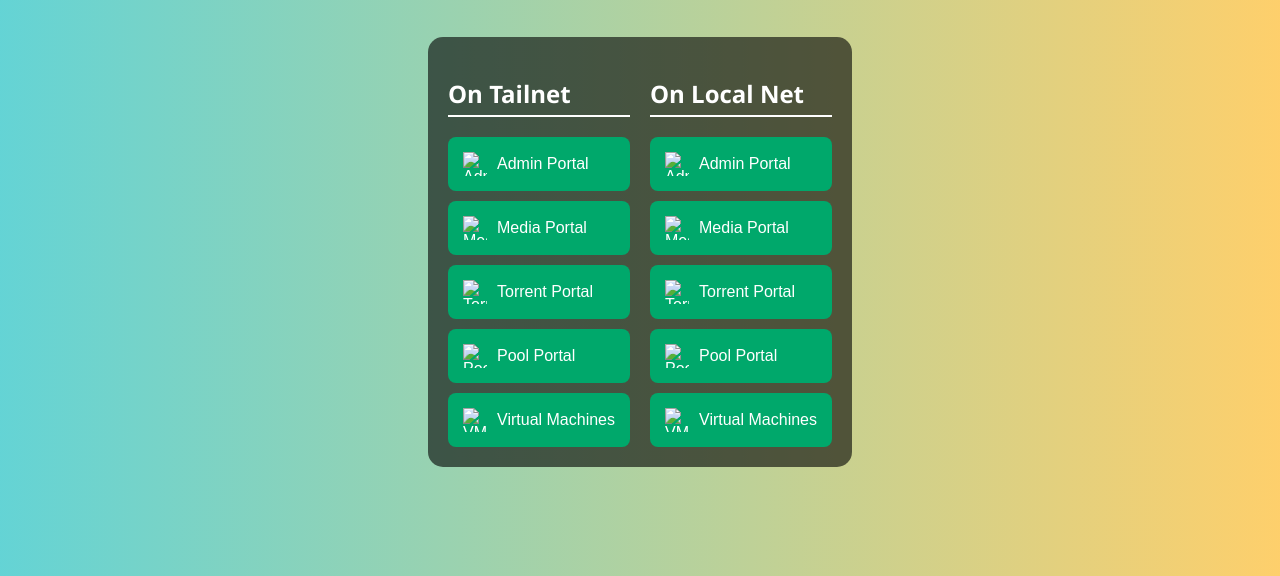
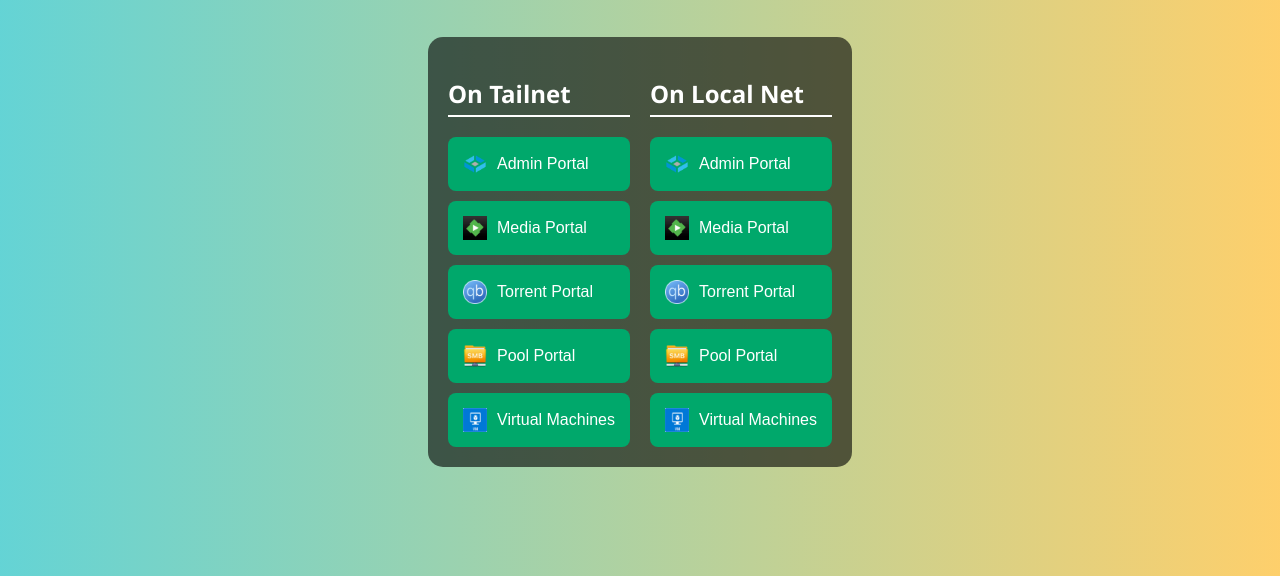
Before and after one commit to VishnuMatli/HanDiy, a plain HTML site: page index.html in a window 1280 px wide. Shown: the part 224-800 px from the top of the page. Drawn offline with Linux system fonts and the light colour scheme; the site is published under a folder, as on GitHub Pages, so addresses that start at the root find nothing.

Commit message:
Update index.html

```diff
--- a/index.html
+++ b/index.html
@@ -19,19 +19,19 @@
             <h2>On Tailnet</h2>
             <div class="options">
                 <button onclick="window.open('http://100.103.46.30/', '_blank')">
-                    <img src="/truenas.png" alt="Admin Icon"> Admin Portal
+                    <img src="truenas.png" alt="Admin Icon"> Admin Portal
                 </button>
                 <button onclick="window.open('http://100.103.46.30:8096/', '_blank')">
-                    <img src="/emby.png" alt="Media Icon"> Media Portal
+                    <img src="emby.png" alt="Media Icon"> Media Portal
                 </button>
                 <button onclick="window.open('http://100.103.46.30:30024/', '_blank')">
-                    <img src="/qbit.png" alt="Torrent Icon"> Torrent Portal
+                    <img src="qbit.png" alt="Torrent Icon"> Torrent Portal
                 </button>
                 <button onclick="window.open('https://drive.google.com/file/d/10hRf27kAVMRpv7UiSCXI7h8kcTp70ECx/view?usp=sharing', '_blank')">
-                    <img src="/smb.png" alt="Pool Icon"> Pool Portal
+                    <img src="smb.png" alt="Pool Icon"> Pool Portal
                 </button>
                 <button onclick="window.open('change me', '_blank')">
-                    <img src="/vm.png" alt="VM Icon"> Virtual Machines
+                    <img src="vm.png" alt="VM Icon"> Virtual Machines
                 </button>
             </div>
         </div>
@@ -40,19 +40,19 @@
             <h2>On Local Net</h2>
             <div class="options">
                 <button onclick="window.open('http://192.168.31.50/', '_blank')">
-                    <img src="/truenas.png" alt="Admin Icon"> Admin Portal
+                    <img src="truenas.png" alt="Admin Icon"> Admin Portal
                 </button>
                 <button onclick="window.open('http://192.168.31.50:8096/', '_blank')">
-                    <img src="/emby.png" alt="Media Icon"> Media Portal
+                    <img src="emby.png" alt="Media Icon"> Media Portal
                 </button>
                 <button onclick="window.open('http://192.168.31.50:30024/', '_blank')">
-                    <img src="/qbit.png" alt="Torrent Icon"> Torrent Portal
+                    <img src="qbit.png" alt="Torrent Icon"> Torrent Portal
                 </button>
                 <button onclick="window.open('https://drive.google.com/file/d/10hRf27kAVMRpv7UiSCXI7h8kcTp70ECx/view?usp=sharing', '_blank')">
-                    <img src="/smb.png" alt="Pool Icon"> Pool Portal
+                    <img src="smb.png" alt="Pool Icon"> Pool Portal
                 </button>
                 <button onclick="window.open('change me', '_blank')">
-                    <img src="/vm.png" alt="VM Icon"> Virtual Machines
+                    <img src="vm.png" alt="VM Icon"> Virtual Machines
                 </button>
             </div>
         </div>
```
